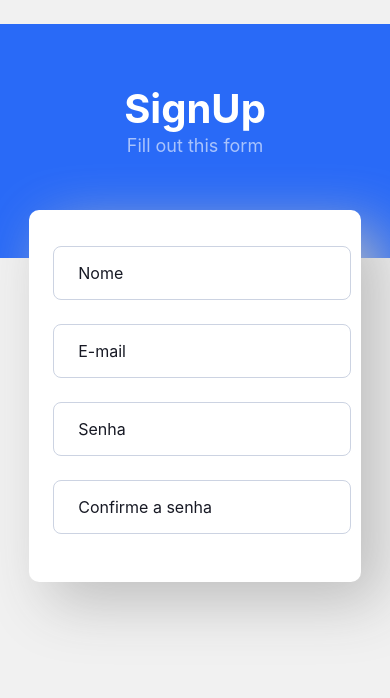
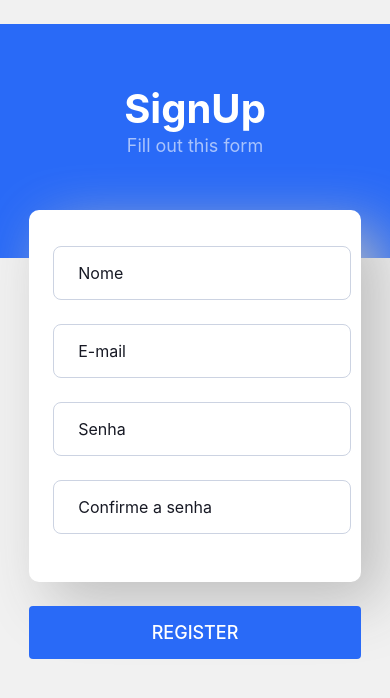
Before and after one commit to FeliipeAC/singup-form-app, a React Native app: screen / in a window 390 px wide. Shown: the top 698 px of the page. Built offline with nearby package versions, Linux system fonts and the light colour scheme.

Commit message:
add button

```diff
--- /dev/null
+++ b/src/components/Button/index.tsx
@@ -0,0 +1,15 @@
+import React from "react";
+import { TouchableOpacityProps } from "react-native";
+import { Container, Title } from "./styles";
+
+interface Props extends TouchableOpacityProps {
+  title: string;
+}
+
+export function Button({ title, ...rest }: Props) {
+  return (
+    <Container>
+      <Title>{title}</Title>
+    </Container>
+  );
+}
--- /dev/null
+++ b/src/components/Button/styles.ts
@@ -0,0 +1,18 @@
+import styled from "styled-components/native";
+
+export const Container = styled.TouchableOpacity`
+  width: auto;
+  padding: 16px 24px;
+  align-items: center;
+  justify-content: center;
+  background-color: #296af7;
+  margin-bottom: 8px;
+  border-radius: 4px;
+`;
+
+export const Title = styled.Text`
+  font-size: 18px;
+  color: #ffffff;
+  text-transform: uppercase;
+  font-weight: 500;
+`;
--- a/src/components/Form/index.tsx
+++ b/src/components/Form/index.tsx
@@ -1,10 +1,14 @@
 import { Input } from "../Input";
-import { Container } from "./styles";
-import { Text } from "react-native";
+import { Container, Box } from "./styles";
+import { Button } from "../Button";
 
 export function Form() {
+  function handleUserRegister() {}
+
   return (
+    <>
       <Container>
+        <Box>
           <Input placeholder="Nome" />
           <Input
             placeholder="E-mail"
@@ -13,6 +17,9 @@ export function Form() {
           />
           <Input placeholder="Senha" secureTextEntry />
           <Input placeholder="Confirme a senha" secureTextEntry />
+        </Box>
+        <Button title="Register" onPress={handleUserRegister} />
       </Container>
+    </>
   );
 }
--- a/src/components/Form/styles.ts
+++ b/src/components/Form/styles.ts
@@ -3,9 +3,13 @@ import styled from "styled-components/native";
 export const Container = styled.View`
   width: 85%;
   margin: -48px auto 24px auto;
+`;
+
+export const Box = styled.View`
+  width: 100%;
   padding: 36px 24px 24px;
   background-color: #fff;
   border-radius: 10px;
-  box-shadow: 20px 20px 60px rgba(190, 190, 190, 1)
-;
+  margin-bottom: 24px;
+  box-shadow: 20px 20px 60px rgba(190, 190, 190, 1);
 `;
--- a/src/components/Header/styles.ts
+++ b/src/components/Header/styles.ts
@@ -2,10 +2,8 @@ import styled from "styled-components/native";
 
 export const Container = styled.View`
   width: 100%;
-  /* margin-top: 32px; */
   padding: 0 24px 100px 24px;
   background-color: #296af7;
-  /* background-color: #3273ff; */
   align-items: center;
 `;
 
--- a/src/screens/SignUp/index.tsx
+++ b/src/screens/SignUp/index.tsx
@@ -3,6 +3,7 @@ import {
   Keyboard,
   KeyboardAvoidingView,
   TouchableWithoutFeedback,
+  ScrollView,
 } from "react-native";
 import { Container } from "./styles";
 import { Form } from "../../components/Form";
@@ -11,6 +12,7 @@ import { Header } from "../../components/Header";
 export function SignUp() {
   return (
     <Container>
+      <ScrollView>
         <TouchableWithoutFeedback onPress={Keyboard.dismiss}>
           <KeyboardAvoidingView behavior="position" enabled>
             <>
@@ -19,6 +21,7 @@ export function SignUp() {
             </>
           </KeyboardAvoidingView>
         </TouchableWithoutFeedback>
+      </ScrollView>
     </Container>
   );
 }
```
Lines whose indentation alone changed are shown as unchanged.
